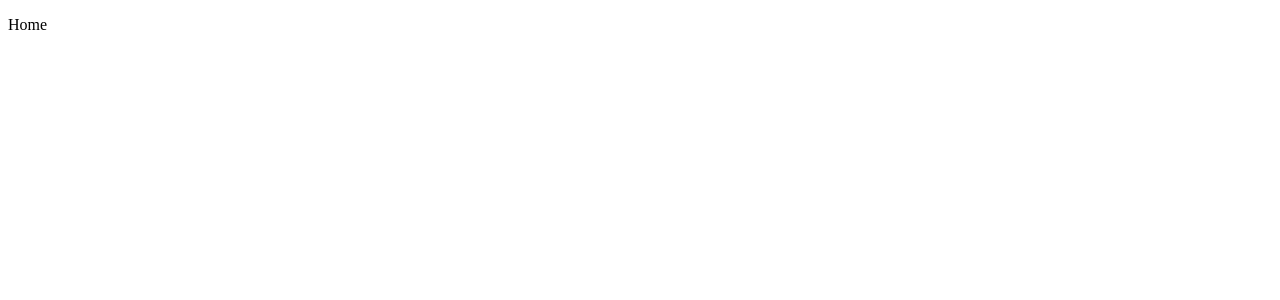
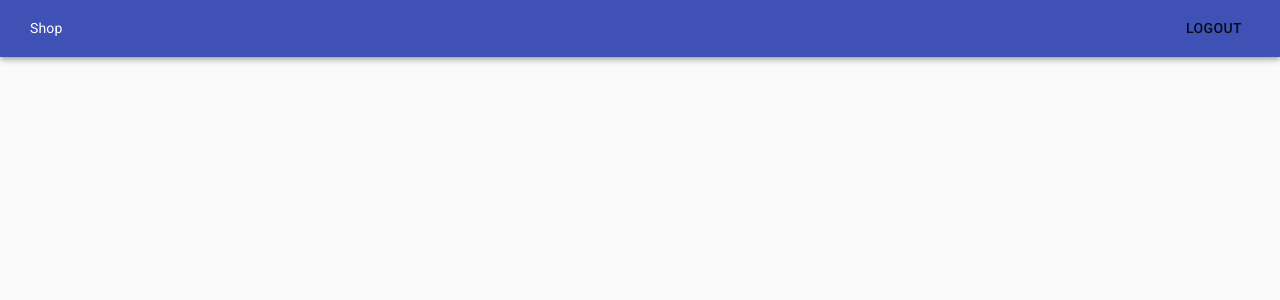
Before and after one commit to xmaten/shop, a Next.js app in the folder client/: page / in a window 1280 px wide. Shown: the top 300 px of the page. Built offline with nearby package versions, Linux system fonts and the light colour scheme.

Commit message:
Add navbar

```diff
--- a/client/api/auth.ts
+++ b/client/api/auth.ts
@@ -11,4 +11,8 @@ export const authApi = {
   async login(formData: LoginFormInputs) {
     return httpClient().post('/auth/login', formData)
   },
+
+  async logout() {
+    return httpClient().post('/auth/logout')
+  },
 }
--- /dev/null
+++ b/client/components/navbar/Navbar.tsx
@@ -0,0 +1,40 @@
+import React from 'react'
+import { createStyles, makeStyles } from '@material-ui/core/styles'
+import AppBar from '@material-ui/core/AppBar'
+import Button from '@material-ui/core/Button'
+import Router from 'next/router'
+import Link from 'next/link'
+
+import { authApi } from 'api/auth'
+
+const useStyles = makeStyles(() =>
+  createStyles({
+    root: {
+      flexGrow: 1,
+      display: 'flex',
+      justifyContent: 'space-between',
+      flexDirection: 'row',
+      alignItems: 'center',
+      padding: '10px 30px',
+    },
+  }),
+)
+
+export const Navbar = () => {
+  const classes = useStyles()
+
+  const logout = async () => {
+    await authApi.logout()
+
+    Router.push('/')
+  }
+
+  return (
+    <AppBar position="static" className={classes.root}>
+      <Link href="/">
+        <div>Shop</div>
+      </Link>
+      <Button onClick={logout}>Logout</Button>
+    </AppBar>
+  )
+}
--- a/client/pages/_app.tsx
+++ b/client/pages/_app.tsx
@@ -1,5 +1,6 @@
 import React from 'react'
 import Head from 'next/head'
+import { createMuiTheme, CssBaseline, ThemeProvider } from '@material-ui/core'
 
 type Props = {
   Component: any
@@ -7,13 +8,30 @@ type Props = {
 }
 
 const MyApp: React.FC<Props> = ({ Component, pageProps }) => {
+  const theme = createMuiTheme({
+    overrides: {
+      MuiCssBaseline: {
+        '@global': {
+          html: {
+            margin: 0,
+            padding: 0,
+            boxSizing: 'border-box',
+          },
+        },
+      },
+    },
+  })
+
   return (
     <>
       <Head>
         <link rel="stylesheet" href="https://fonts.googleapis.com/css?family=Roboto:300,400,500,700&display=swap" />
         <meta name="viewport" content="minimum-scale=1, initial-scale=1, width=device-width" />
       </Head>
-      <Component {...pageProps} />
+      <ThemeProvider theme={theme}>
+        <CssBaseline />
+        <Component {...pageProps} />
+      </ThemeProvider>
     </>
   )
 }
--- a/client/pages/index.tsx
+++ b/client/pages/index.tsx
@@ -1,3 +1,9 @@
-const Home = () => <p>Home</p>
+import { Navbar } from 'components/navbar/Navbar'
+
+const Home = () => (
+  <>
+    <Navbar />
+  </>
+)
 
 export default Home
```
